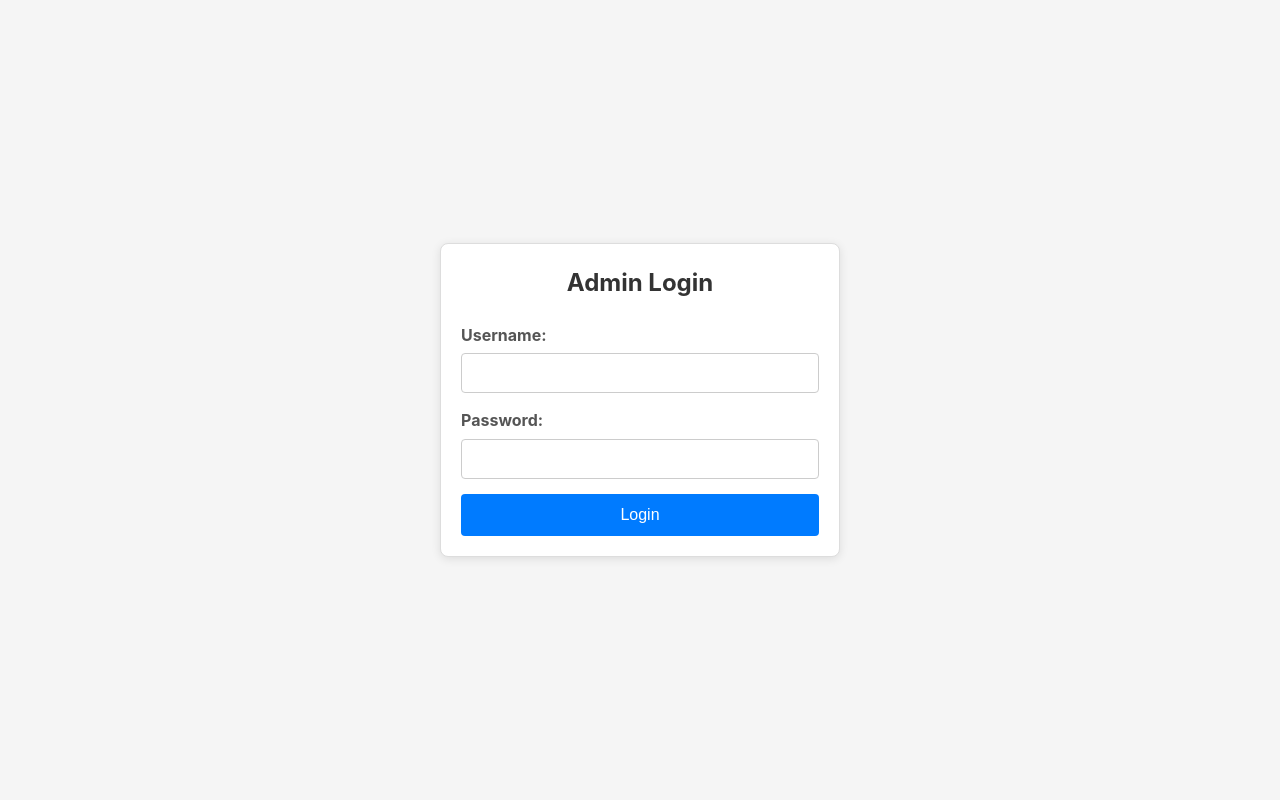
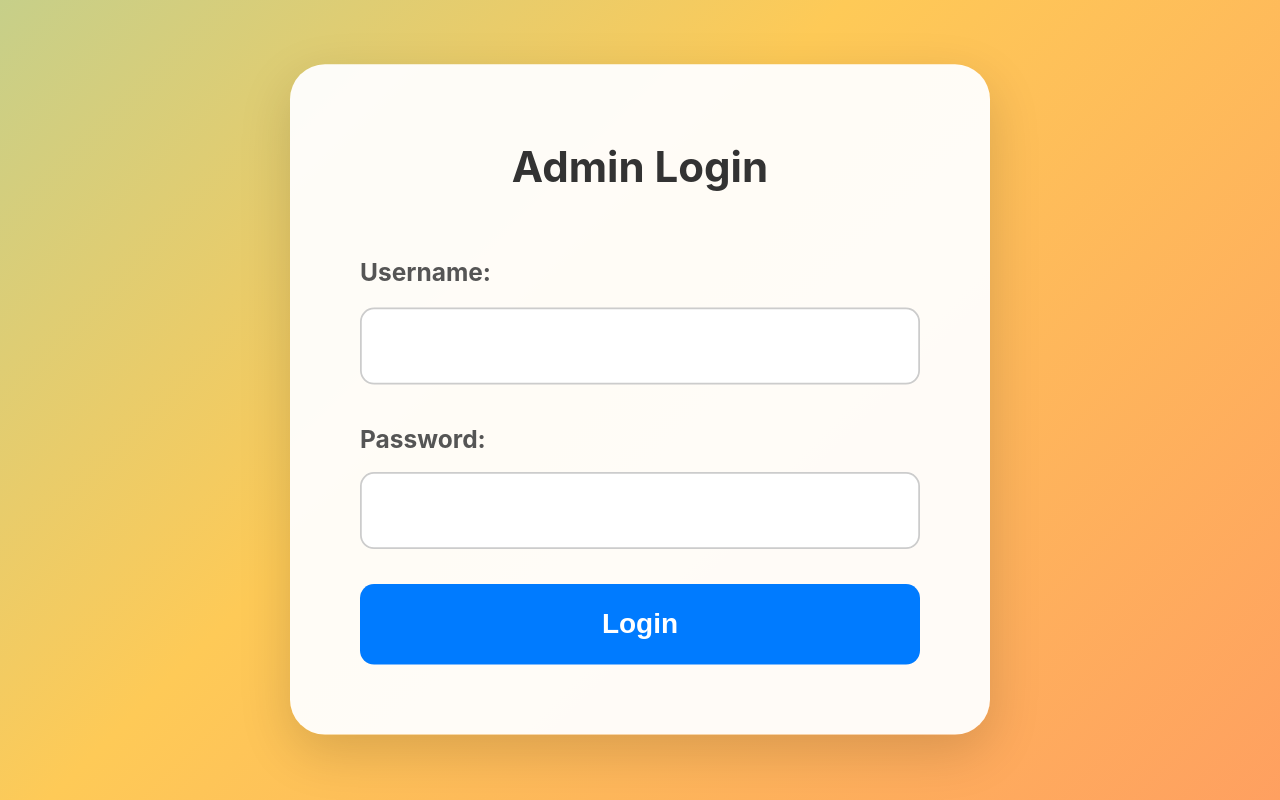
Before and after one commit to tribeti/aichat-web, a React (Vite) app in the folder client/: page /admin-login in a window 1280 px wide. Built offline with nearby package versions, Linux system fonts and the light colour scheme; no server answers.

Commit message:
chinh lại giao dien login admin

```diff
--- a/client/src/pages/loginadmin.css
+++ b/client/src/pages/loginadmin.css
@@ -1,66 +1,86 @@
 .admin-login-container {
+  height: 100vh;
   display: flex;
-  flex-direction: column;
   justify-content: center;
   align-items: center;
-  height: 100vh;
-  padding: 20px;
+  background: linear-gradient(-45deg, #ff6b6b, #feca57, #48dbfb, #1dd1a1);
+  background-size: 400% 400%;
+  animation: gradientMove 10s ease infinite;
 }
 
 .admin-login-form {
+  background-color: rgba(255, 255, 255, 0.95);
+  border-radius: 20px;
+  box-shadow: 0 10px 30px rgba(0, 0, 0, 0.15);
+  transform: scale(1.75);
+  padding: 40px;
   max-width: 400px;
   width: 100%;
-  padding: 20px;
-  border: 1px solid #ddd;
-  border-radius: 8px;
-  box-shadow: 0 2px 10px rgba(0, 0, 0, 0.1);
-  background-color: #fff;
+  box-sizing: border-box;
 }
 
 .admin-login-form h2 {
   text-align: center;
-  margin-bottom: 20px;
+  margin-bottom: 30px;
   color: #333;
+  font-size: 24px;
+  font-weight: bold;
 }
 
 .admin-login-form div {
-  margin-bottom: 15px;
+  margin-bottom: 20px;
 }
 
 .admin-login-form label {
   display: block;
-  margin-bottom: 5px;
+  margin-bottom: 8px;
   font-weight: bold;
   color: #555;
+  font-size: 14px;
 }
 
 .admin-login-form input {
   width: 100%;
-  padding: 10px;
+  padding: 12px;
   border: 1px solid #ccc;
-  border-radius: 4px;
+  border-radius: 8px;
   font-size: 16px;
   box-sizing: border-box;
+  transition: border-color 0.3s;
+}
+
+.admin-login-form input:focus {
+  border-color: #007bff;
+  outline: none;
 }
 
 .admin-login-form button {
   width: 100%;
-  padding: 12px;
+  padding: 14px;
   background-color: #007bff;
   color: white;
   border: none;
-  border-radius: 4px;
+  border-radius: 8px;
   cursor: pointer;
   font-size: 16px;
-  transition: background-color 0.3s;
+  font-weight: bold;
+  transition: background-color 0.3s, transform 0.2s;
 }
 
 .admin-login-form button:hover {
   background-color: #0056b3;
+  transform: translateY(-2px);
 }
 
 .error-message {
   color: red;
   text-align: center;
-  margin-top: 10px;
+  margin-top: 15px;
+  font-size: 14px;
 }
+
+@keyframes gradientMove {
+  0% { background-position: 0% 50%; }
+  50% { background-position: 100% 50%; }
+  100% { background-position: 0% 50%; }
+}
```
